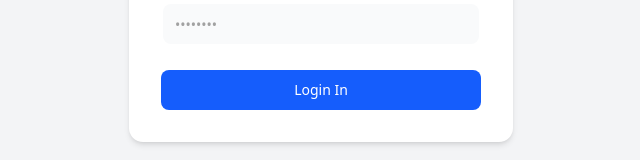
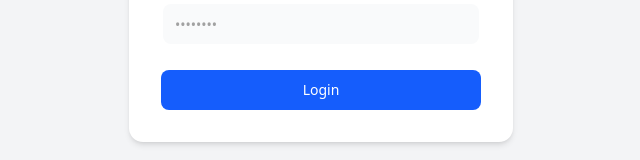
Before and after one commit to N-I-B-M-KOLLO/frontend-herb-ai, a Next.js app: page /login in a window 1280 px wide. Shown: the part 434-594 px from the top of the page, without its empty margins (319-959 px from the left). Built offline with nearby package versions, Linux system fonts and the light colour scheme.

Commit message:
blah blah

```diff
--- a/package.json
+++ b/package.json
@@ -16,6 +16,7 @@
     "framer-motion": "^12.6.3",
     "lucide-react": "^0.486.0",
     "next": "15.2.4",
+    "radix-ui": "^1.3.4",
     "react": "^19.0.0",
     "react-dom": "^19.0.0",
     "tailwind-merge": "^3.1.0",
--- a/src/app/login/page.tsx
+++ b/src/app/login/page.tsx
@@ -42,7 +42,7 @@ export default function Login() {
         </div>
 
         <Button type="submit" className="w-full">
-          Login In
+          Login
         </Button>
       </form>
     </div>
```
Also changed, not shown: 1 other file (tests, documents, lock files or other folders).
